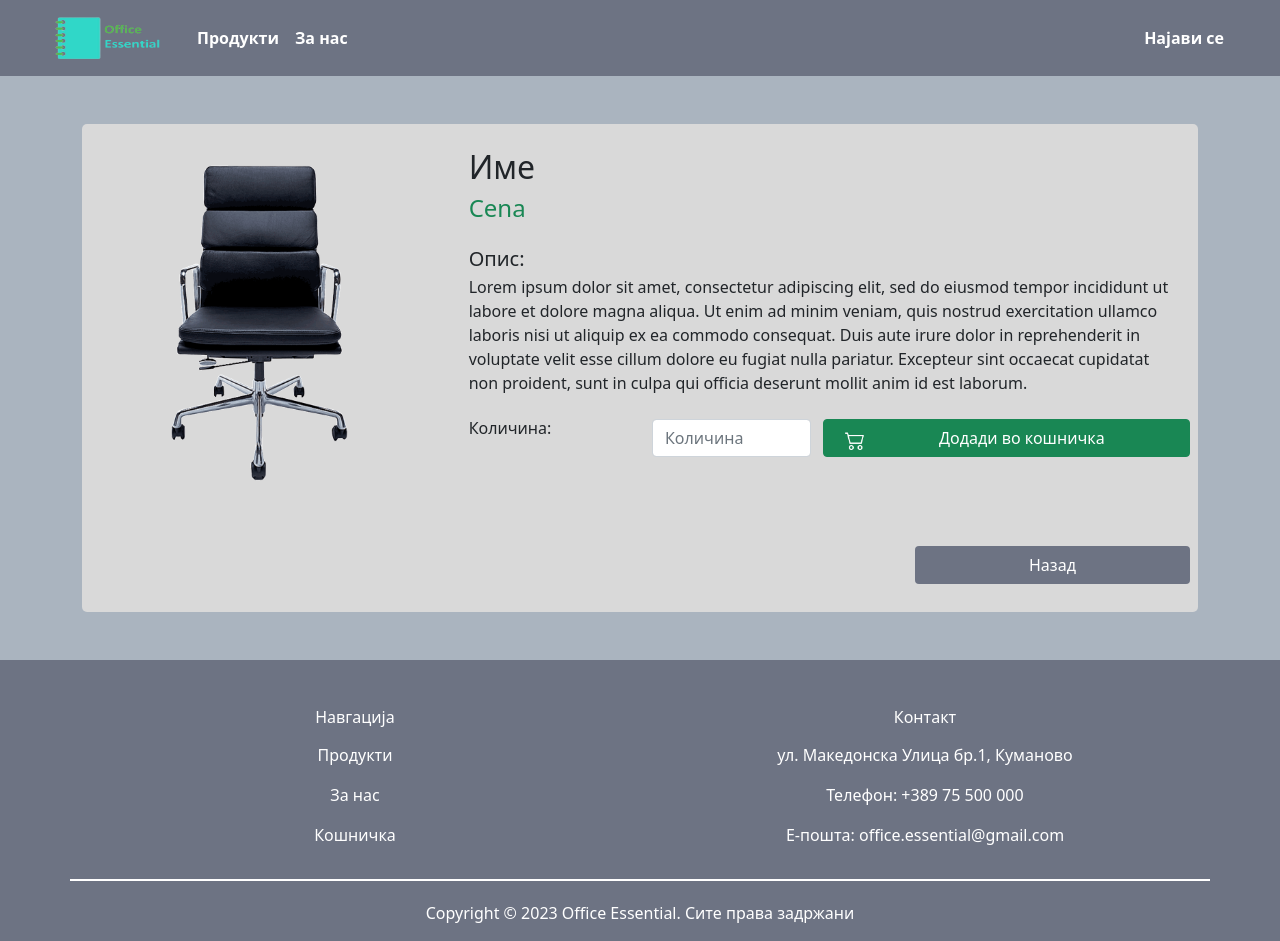
After one commit to MilanTodorovikj/DNICK-OfficeEssential, a Django app: page /product/ in a window 1280 px wide. The commit adds this page. Run offline with Django 4.2, Linux system fonts and the light colour scheme.

Commit message:
product design added commit

```diff
--- /dev/null
+++ b/Shop201083/ShopApp201083/templates/store/product.html
@@ -0,0 +1,50 @@
+{% extends 'store/main.html' %}
+{% load static %}
+{% block content %}
+<link rel="stylesheet" type="text/css" href="{% static 'css/main.css'%}">
+
+<div class="product-body mb-5 pt-4">
+    <div class="row">
+        <div class="col-4">
+            <img src="{% static 'images/chair.png' %}" height="350px">
+        </div>
+        <div class="col-8">
+            <h2 class="mb-2">Име</h2>
+            <h4 class="mb-4 text-success">Cena</h4>
+            <h5 class="mb-1">Опис:</h5>
+            <p class="mb-4">
+                Lorem ipsum dolor sit amet, consectetur adipiscing elit, sed do eiusmod tempor incididunt ut labore et
+                dolore magna aliqua. Ut enim ad minim veniam, quis nostrud exercitation ullamco laboris nisi ut aliquip
+                ex ea commodo consequat. Duis aute irure dolor in reprehenderit in voluptate velit esse cillum dolore eu
+                fugiat nulla pariatur. Excepteur sint occaecat cupidatat non proident, sunt in culpa qui officia
+                deserunt mollit anim id est laborum.
+            </p>
+            <div class="row">
+                <h6 class="col-3">
+                    Количина:
+                </h6>
+                <div class="col-3">
+                    <input type="number" class="form-control" placeholder="Количина">
+                </div>
+                <button type="submit" class="btn btn-success col-6">
+                    <div class="row">
+                        <div class="col-2"><img src="{% static 'images/cart_icon.png' %}" height="20px" width="20px">
+                        </div>
+                        <div class="col-9">Додади во кошничка</div>
+                    </div>
+                </button>
+
+            </div>
+
+        </div>
+
+    </div>
+    <div class="row mt-5 mb-2 justify-content-end">
+                <a href="#" class="btn btn-white nazad col-3 text-white">
+                    Назад
+                </a>
+            </div>
+</div>
+
+{% endblock content %}
+<!--<img src="{% static 'images/cart.jpg' %}" height="400px" width="400px">-->
--- a/Shop201083/ShopApp201083/urls.py
+++ b/Shop201083/ShopApp201083/urls.py
@@ -5,4 +5,5 @@ urlpatterns = [
     path('', views.store, name='store'),
     path('cart/', views.cart, name='cart'),
     path('checkout/', views.checkout, name='checkout'),
+    path('product/', views.product, name='product'),
 ]
--- a/Shop201083/ShopApp201083/views.py
+++ b/Shop201083/ShopApp201083/views.py
@@ -16,3 +16,8 @@ def cart(request):
 def checkout(request):
     context = {}
     return render(request, 'store/checkout.html', context)
+
+
+def product(request):
+    context = {}
+    return render(request, 'store/product.html', context)
--- a/Shop201083/static/css/main.css
+++ b/Shop201083/static/css/main.css
@@ -30,7 +30,18 @@ footer{
 footer a{
     text-decoration: none;
 }
+
 footer hr{
     border: white solid 1px;
     opacity: 100;
 }
+
+.nazad{
+    background-color: #6D7383;
+}
+
+.product-body{
+    background-color: #D9D9D9;
+    padding: 20px;
+    border-radius: 5px;
+}
```
Also changed, not shown: Shop201083/static/images/cart_icon.png (added).
